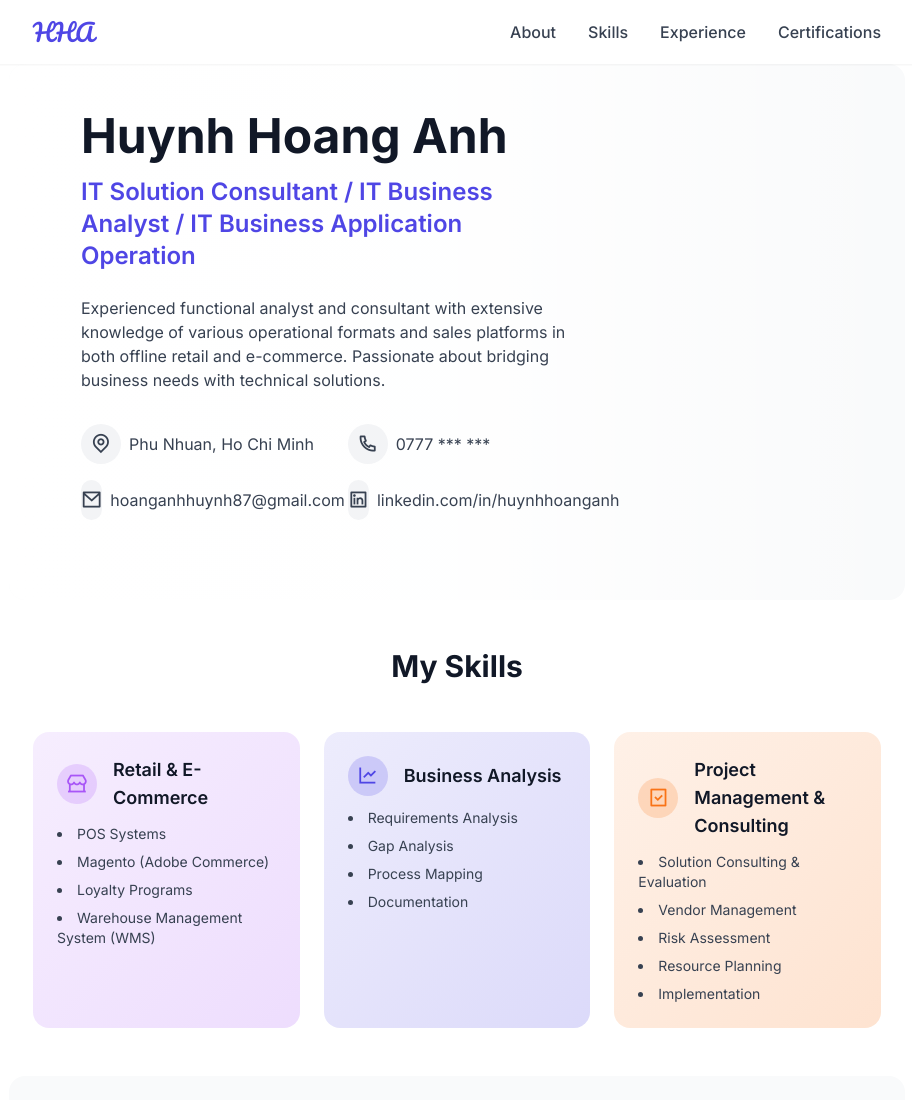
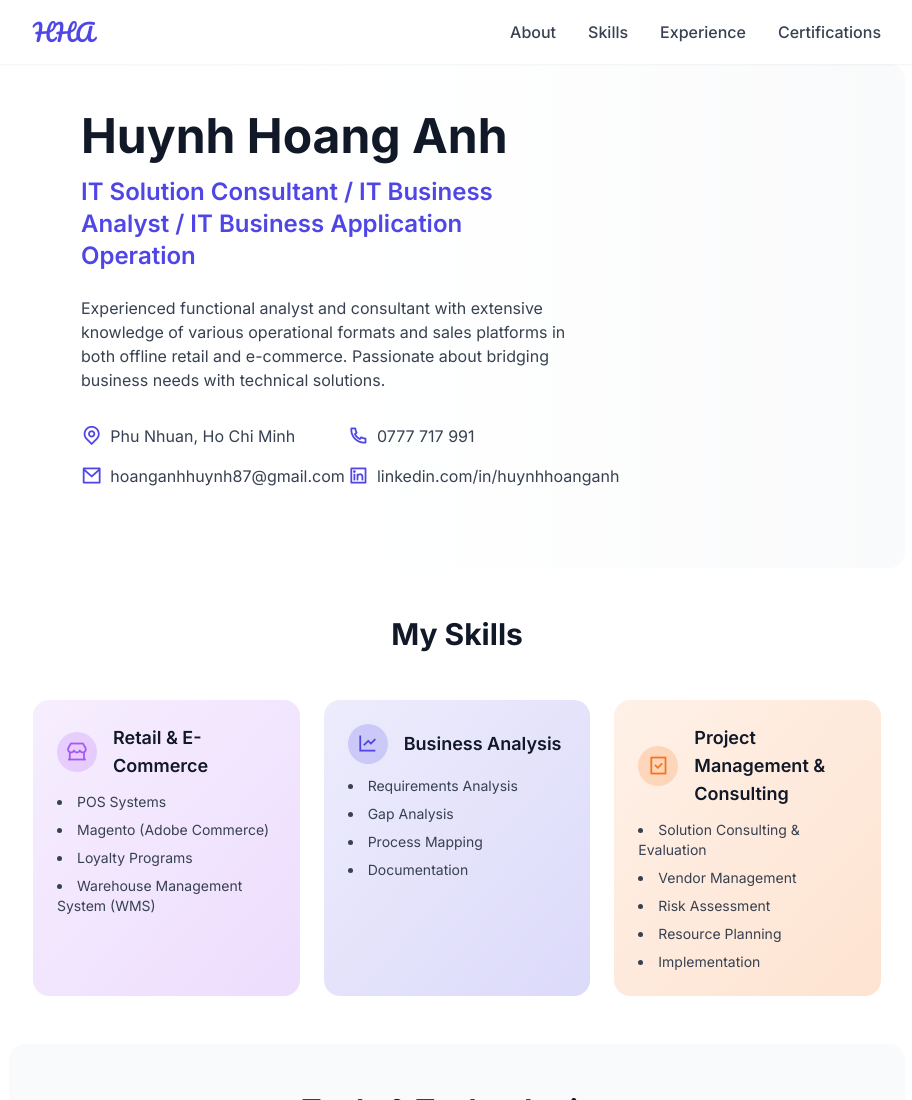
Before and after one commit to hhoanganh/hhoanganh.github.io, a plain HTML site: page index.html in a window 1280 px wide. Shown: the top 1100 px of the page, without its empty margins (183-1095 px from the left). Drawn offline with nearby package versions, Linux system fonts and the light colour scheme.

Commit message:
Update index.html

```diff
--- a/index.html
+++ b/index.html
@@ -224,27 +224,15 @@
               </p>
               <div class="grid grid-cols-1 sm:grid-cols-2 gap-y-4 gap-x-8 mb-8">
   <div class="flex items-center gap-2 text-gray-700">
-                  <div
-                    class="w-10 h-10 flex items-center justify-center rounded-full bg-gray-100"
-                  >
-                    <i class="ri-map-pin-line ri-lg"></i>
-                  </div>
+    <i class="ri-map-pin-line ri-lg text-primary"></i>
     <span>Phu Nhuan, Ho Chi Minh</span>
   </div>
   <div class="flex items-center gap-2 text-gray-700">
-                  <div
-                    class="w-10 h-10 flex items-center justify-center rounded-full bg-gray-100"
-                  >
-                    <i class="ri-phone-line ri-lg"></i>
-                  </div>
-                  <span>0777 *** ***</span>
+    <i class="ri-phone-line ri-lg text-primary"></i>
+    <span>0777 717 991</span>
   </div>
   <div class="flex items-center gap-2 text-gray-700">
-                  <div
-                    class="w-10 h-10 flex items-center justify-center rounded-full bg-gray-100"
-                  >
-                    <i class="ri-mail-line ri-lg"></i>
-                  </div>
+    <i class="ri-mail-line ri-lg text-primary"></i>
     <a
       href="mailto:hoanganhhuynh87@gmail.com"
       class="hover:text-primary transition-colors"
@@ -252,11 +240,7 @@
     >
   </div>
   <div class="flex items-center gap-2 text-gray-700">
-                  <div
-                    class="w-10 h-10 flex items-center justify-center rounded-full bg-gray-100"
-                  >
-                    <i class="ri-linkedin-box-line ri-lg"></i>
-                  </div>
+    <i class="ri-linkedin-box-line ri-lg text-primary"></i>
     <a
       href="https://www.linkedin.com/in/huynhhoanganh/"
       target="_blank"
```
Lines whose indentation alone changed are shown as unchanged.
